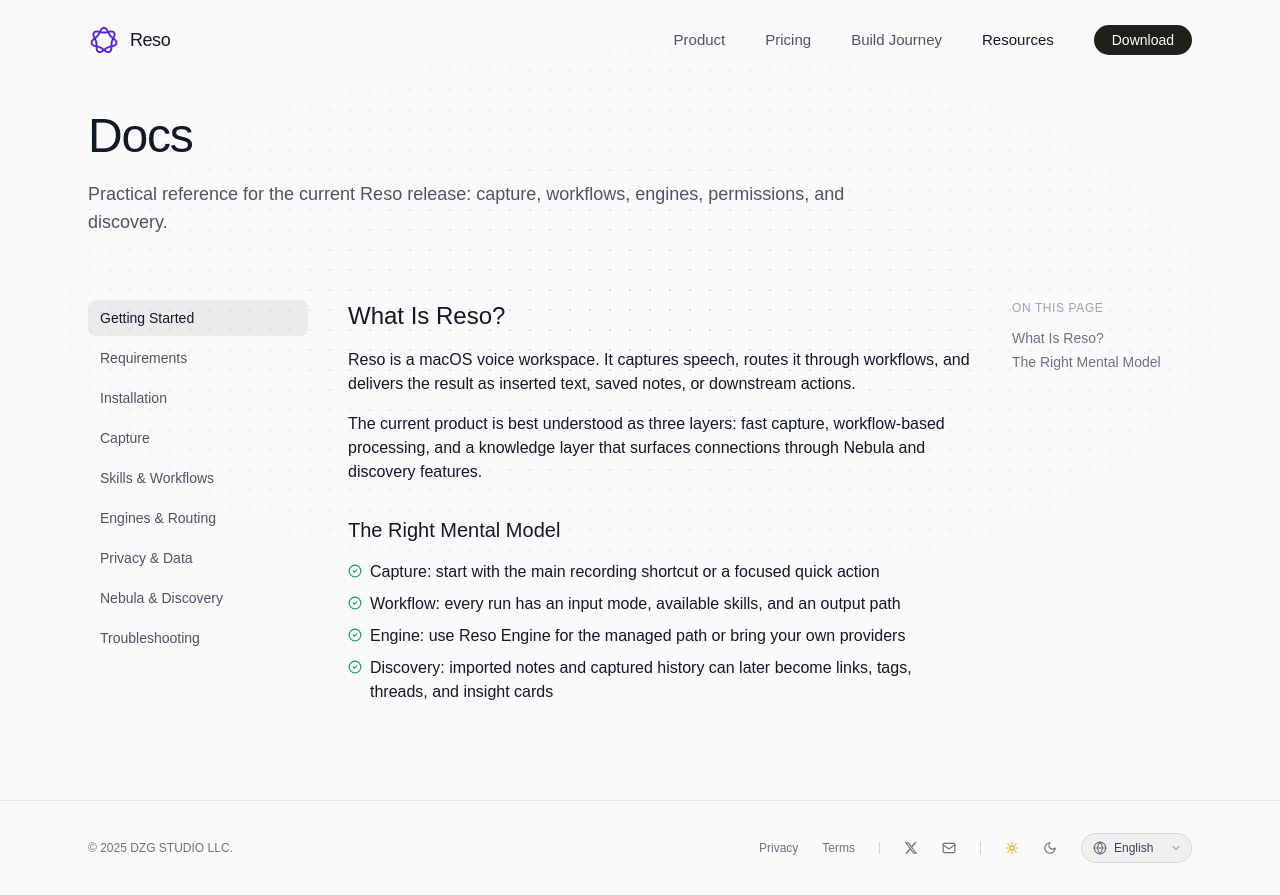
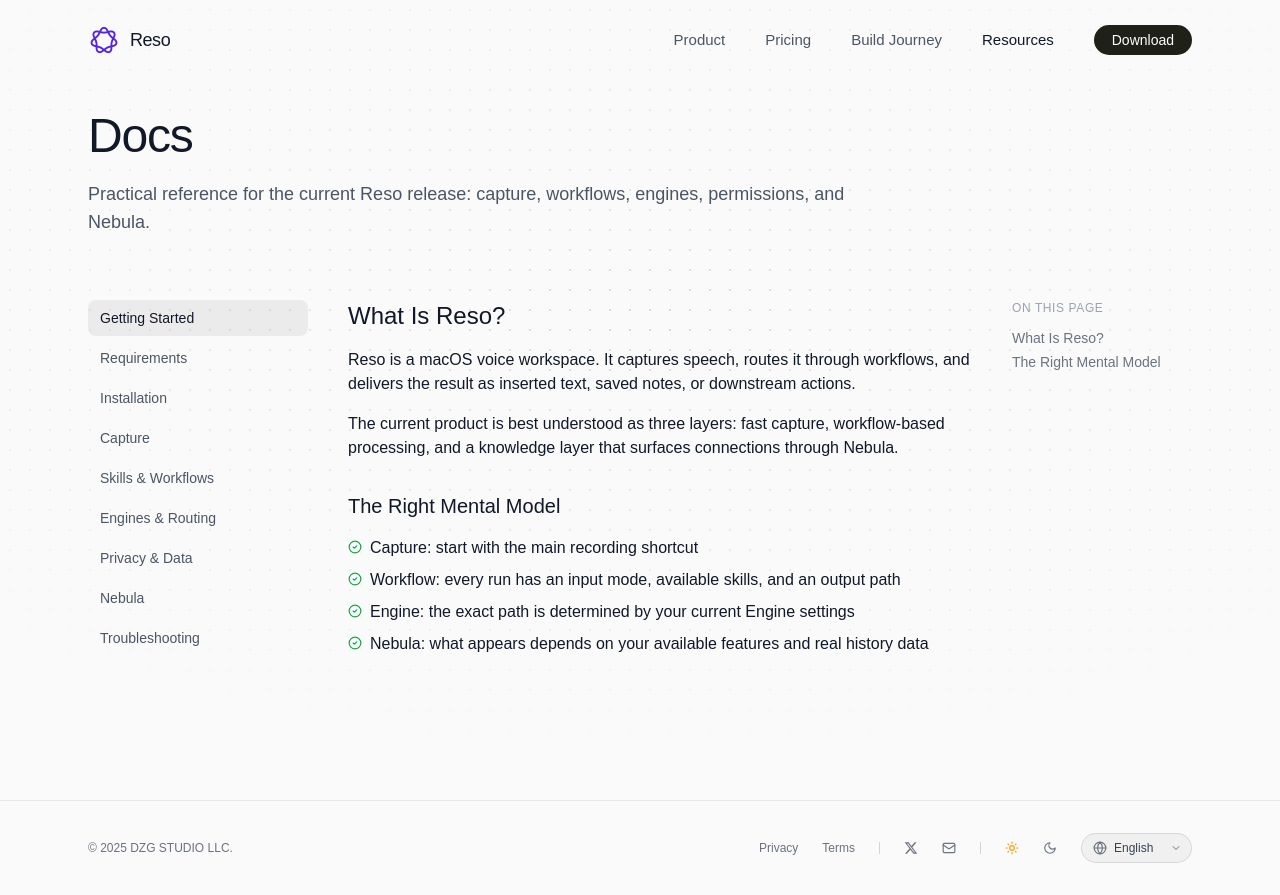
Before and after one commit to yg1112/ResoWebsite, a React (Vite) app: page /docs in a window 1280 px wide. Built offline with nearby package versions, Linux system fonts and the light colour scheme; a small style sheet from the web is missing.

Commit message:
docs: replace deprecated Discovery/Quick Action/Intent Drafting copy

```diff
--- a/src/data/docsContent.js
+++ b/src/data/docsContent.js
@@ -14,7 +14,7 @@
   en: {
     headerTitle: 'Docs',
     headerSubtitle:
-      'Practical reference for the current Reso release: capture, workflows, engines, permissions, and discovery.',
+      'Practical reference for the current Reso release: capture, workflows, engines, permissions, and Nebula.',
     onThisPage: 'On this page',
     nav: {
       gettingStarted: 'Getting Started',
@@ -24,7 +24,7 @@
       skills: 'Skills & Workflows',
       routing: 'Engines & Routing',
       privacy: 'Privacy & Data',
-      discovery: 'Nebula & Discovery',
+      discovery: 'Nebula',
       troubleshooting: 'Troubleshooting',
     },
     sections: {
@@ -36,7 +36,7 @@
             size: 'lg',
             paragraphs: [
               'Reso is a macOS voice workspace. It captures speech, routes it through workflows, and delivers the result as inserted text, saved notes, or downstream actions.',
-              'The current product is best understood as three layers: fast capture, workflow-based processing, and a knowledge layer that surfaces connections through Nebula and discovery features.',
+              'The current product is best understood as three layers: fast capture, workflow-based processing, and a knowledge layer that surfaces connections through Nebula.',
             ],
           },
           {
@@ -44,10 +44,10 @@
             title: 'The Right Mental Model',
             size: 'md',
             checklist: [
-              'Capture: start with the main recording shortcut or a focused quick action',
+              'Capture: start with the main recording shortcut',
               'Workflow: every run has an input mode, available skills, and an output path',
-              'Engine: use Reso Engine for the managed path or bring your own providers',
-              'Discovery: imported notes and captured history can later become links, tags, threads, and insight cards',
+              'Engine: the exact path is determined by your current Engine settings',
+              'Nebula: what appears depends on your available features and real history data',
             ],
           },
         ],
@@ -118,8 +118,7 @@
             ],
             checklist: [
               'Insert at Cursor: requires Accessibility and a real editable field',
-              'Diary-style flows can save output into your chosen storage pattern',
-              'Selection-based quick actions operate on currently selected text when required',
+              'Other output paths are determined by your current workflow configuration',
             ],
           },
         ],
@@ -143,17 +142,7 @@
             checklist: [
               'Insert at Cursor: place output into the focused app',
               'Screen Context: read the active app, selected text, and optional OCR context',
-              'Intent Drafting: treat your voice as instructions instead of literal dictation',
               'Generated Skills: create app automations backed by AppleScript or deep links',
-            ],
-          },
-          {
-            id: 'dictation-vs-intent',
-            title: 'Dictation vs Intent Drafting',
-            size: 'md',
-            paragraphs: [
-              'Dictation preserves what you said. Intent Drafting rewrites your spoken instruction into the target output.',
-              'In the current release, explicit workflow choice is the reliable mental model. Legacy Smart mode still exists, but the product is moving toward clearer workflow activation.',
             ],
           },
         ],
@@ -169,7 +158,7 @@
               'In the current build, Reso Engine STT is the default managed transcription path when it is enabled. BYOK cloud providers can be selected in Engine settings.',
             ],
             checklist: [
-              'Reso Engine: managed setup, no personal key, required for managed discovery features',
+              'Reso Engine: managed setup, no personal key, required for managed Nebula features',
               'Personal API: OpenAI, Anthropic, Google, or Groq with your own billing and model choice',
             ],
           },
@@ -187,7 +176,7 @@
             title: 'Routing Behavior',
             size: 'md',
             paragraphs: [
-              'Reso can use different providers for different steps, and some product-managed routing still exists outside full Pro discovery.',
+              'Reso can use different providers for different steps, and some product-managed routing still exists outside full Pro Nebula access.',
               'If a workflow needs a provider or entitlement you have not configured, the app surfaces that blocker instead of sending the job into a black box.',
             ],
           },
@@ -281,12 +270,12 @@
           },
           {
             id: 'engine-or-discovery',
-            title: 'Engine Or Discovery Problems',
+            title: 'Engine Or Nebula Problems',
             size: 'md',
             checklist: [
               'Re-check your API key or provider selection in Engine settings',
               'If you rely on Reso Engine, confirm your current plan or trial status',
-              'If discovery outputs are thin, import more real notes and history first',
+              'If Nebula outputs are thin, import more real notes and history first',
             ],
           },
         ],
@@ -295,7 +284,7 @@
   },
   zh: {
     headerTitle: 'Docs',
-    headerSubtitle: '围绕当前 Reso release 的实用参考：捕捉、workflow、引擎、权限与 discovery。',
+    headerSubtitle: '围绕当前 Reso release 的实用参考：捕捉、workflow、引擎、权限与星云。',
     onThisPage: '本页内容',
     nav: {
       gettingStarted: '快速开始',
@@ -305,7 +294,7 @@
       skills: '技能与工作流',
       routing: '引擎与路由',
       privacy: '隐私与数据',
-      discovery: 'Nebula 与 Discovery',
+      discovery: '星云',
       troubleshooting: '排障',
     },
     sections: {
@@ -317,7 +306,7 @@
             size: 'lg',
             paragraphs: [
               'Reso 是一个 macOS 语音工作空间。它负责捕捉语音，把输入送进 workflow，再把结果落到光标位置、笔记存储或下游动作里。',
-              '理解当前产品，最有效的方式是把它看成三层：快速捕捉、基于 workflow 的处理，以及通过 Nebula 与 discovery 功能浮现关联的知识层。',
+              '理解当前产品，最有效的方式是把它看成三层：快速捕捉、基于 workflow 的处理，以及通过 Nebula（星云）浮现关联的知识层。',
             ],
           },
           {
@@ -325,10 +314,10 @@
             title: '更准确的使用心智模型',
             size: 'md',
             checklist: [
-              'Capture：从主录音快捷键或某个 quick action 开始',
+              'Capture：从主录音快捷键开始',
               'Workflow：每次运行都会带着输入模式、可用 skills 和输出路径',
-              'Engine：可以走 Reso Engine，也可以接你自己的 provider',
-              'Discovery：导入的笔记和历史记录会进一步变成 links、tags、threads 和 insight cards',
+              'Engine：具体链路由你当前的 Engine 设置决定',
+              '星云：呈现内容取决于你当前可用能力和真实历史数据',
             ],
           },
         ],
@@ -399,8 +388,7 @@
             ],
             checklist: [
               'Insert at Cursor：需要辅助功能权限和真实可编辑输入框',
-              'Diary 类 workflow 可以按你设定的命名和存储策略保存',
-              '依赖选中文本的 quick action 会直接作用于当前 selection',
+              '其他输出路径是否可用，取决于当前 workflow 配置',
             ],
           },
         ],
@@ -424,17 +412,7 @@
             checklist: [
               'Insert at Cursor：把结果送进当前 app',
               'Screen Context：读取当前 app、选中文本和可选的 OCR 上下文',
-              'Intent Drafting：把你的语音当成指令，而不是逐字听写',
               'Generated Skills：生成基于 AppleScript 或 deep link 的 app 自动化',
-            ],
-          },
-          {
-            id: 'dictation-vs-intent',
-            title: 'Dictation 与 Intent Drafting 的区别',
-            size: 'md',
-            paragraphs: [
-              'Dictation 更接近忠实转写你说的话。Intent Drafting 则会把你的口头指令改写成目标输出。',
-              '对当前 release 来说，最可靠的使用方式是明确选择 workflow。Legacy Smart mode 仍然存在，但产品正在往更清晰的 workflow activation 演进。',
             ],
           },
         ],
@@ -450,7 +428,7 @@
               '当前 build 里，只要 Reso Engine 可用，它就是默认的托管 STT 路径。你也可以在 Engine 设置里改成 BYOK 的云端 provider。',
             ],
             checklist: [
-              'Reso Engine：托管配置、无需个人 key、也是托管 discovery 能力的前提',
+              'Reso Engine：托管配置、无需个人 key、也是托管星云能力的前提',
               'Personal API：支持 OpenAI、Anthropic、Google、Groq，由你控制账单和模型选择',
             ],
           },
@@ -460,7 +438,7 @@
             size: 'md',
             paragraphs: [
               '如果你已经有稳定的 provider 和 API key，或者你更在意直接控制权，选 Personal API。',
-              '如果你想减少配置项、直接走产品托管路径，并使用完整的托管 inference 与 discovery，选 Reso Engine。价格、trial 和 quota 可能会变，所以商业信息以 Pricing 页面为准。',
+              '如果你想减少配置项、直接走产品托管路径，并使用完整的托管 inference 与星云，选 Reso Engine。价格、trial 和 quota 可能会变，所以商业信息以 Pricing 页面为准。',
             ],
           },
           {
@@ -468,7 +446,7 @@
             title: '当前的路由行为',
             size: 'md',
             paragraphs: [
-              'Reso 可以在不同步骤上使用不同 provider，而且有些产品托管的 routing 即使不在完整 Pro discovery 下也会继续存在。',
+              'Reso 可以在不同步骤上使用不同 provider，而且有些产品托管的 routing 即使不在完整 Pro 星云下也会继续存在。',
               '如果某个 workflow 依赖你尚未配置的 provider 或 entitlement，app 会明确暴露这个 blocker，而不是把请求丢进黑箱。',
             ],
           },
@@ -562,12 +540,12 @@
           },
           {
             id: 'engine-or-discovery',
-            title: '引擎或 Discovery 出问题',
+            title: '引擎或星云出问题',
             size: 'md',
             checklist: [
               '重新检查 Engine 设置里的 provider 选择和 API key',
               '如果你依赖 Reso Engine，确认当前 plan 或 trial 状态',
-              '如果 discovery 结果很薄，先导入更多真实笔记和历史记录',
+              '如果星云结果很薄，先导入更多真实笔记和历史记录',
             ],
           },
         ],
@@ -577,7 +555,7 @@
   ja: {
     headerTitle: 'Docs',
     headerSubtitle:
-      '現在の Reso release を前提にした実用リファレンスです。capture、workflow、engine、permissions、discovery をまとめています。',
+      '現在の Reso release を前提にした実用リファレンスです。capture、workflow、engine、permissions、Nebula をまとめています。',
     onThisPage: 'このページ',
     nav: {
       gettingStarted: 'はじめに',
@@ -587,7 +565,7 @@
       skills: 'Skills と Workflow',
       routing: 'Engine と Routing',
       privacy: 'Privacy と Data',
-      discovery: 'Nebula と Discovery',
+      discovery: 'Nebula',
       troubleshooting: 'トラブルシュート',
     },
     sections: {
@@ -599,7 +577,7 @@
             size: 'lg',
             paragraphs: [
               'Reso は macOS 向けの voice workspace です。音声を capture し、workflow に流し、結果をカーソル位置、保存先メモ、または次の action に届けます。',
-              '現在の製品は、fast capture、workflow-based processing、そして Nebula と discovery 機能によって繋がりを浮かび上がらせる knowledge layer の三層で理解するのが正確です。',
+              '現在の製品は、fast capture、workflow-based processing、そして Nebula 機能によって繋がりを浮かび上がらせる knowledge layer の三層で理解するのが正確です。',
             ],
           },
           {
@@ -607,10 +585,10 @@
             title: '使い方のメンタルモデル',
             size: 'md',
             checklist: [
-              'Capture: メイン録音ショートカットか quick action から始める',
+              'Capture: メイン録音ショートカットから始める',
               'Workflow: すべての実行には input mode、skills、output path がある',
-              'Engine: Reso Engine か自分の provider を使う',
-              'Discovery: 取り込んだノートや履歴が links、tags、threads、insight cards へ育つ',
+              'Engine: 実際の経路は現在の Engine settings によって決まる',
+              'Nebula: 表示内容は利用可能な機能と実データ量に依存する',
             ],
           },
         ],
@@ -681,8 +659,7 @@
             ],
             checklist: [
               'Insert at Cursor: Accessibility と editable field が必要',
-              'Diary 系 workflow は保存先や命名ルールに従って保存できる',
-              'selection ベースの quick action は必要に応じて現在の選択テキストを使う',
+              'そのほかの出力経路は現在の workflow 設定に依存する',
             ],
           },
         ],
@@ -706,17 +683,7 @@
             checklist: [
               'Insert at Cursor: 出力をフォーカス中の app に入れる',
               'Screen Context: active app、selected text、必要なら OCR context を読む',
-              'Intent Drafting: 音声を逐語入力ではなく指示として扱う',
               'Generated Skills: AppleScript や deep link を使う app automation を作る',
-            ],
-          },
-          {
-            id: 'dictation-vs-intent',
-            title: 'Dictation と Intent Drafting',
-            size: 'md',
-            paragraphs: [
-              'Dictation は話した内容を保ちます。Intent Drafting は話した指示を目的の出力へ書き換えます。',
-              '現在の release では、明示的に workflow を選ぶのが最も信頼できる使い方です。Legacy Smart mode は残っていますが、製品はより明確な workflow activation に向かっています。',
             ],
           },
         ],
@@ -732,7 +699,7 @@
               '現在の build では、Reso Engine が有効ならそれがデフォルトの managed STT path です。Engine settings で BYOK の cloud provider に切り替えることもできます。',
             ],
             checklist: [
-              'Reso Engine: managed setup、個人 key 不要、managed discovery に必要',
+              'Reso Engine: managed setup、個人 key 不要、managed Nebula に必要',
               'Personal API: OpenAI、Anthropic、Google、Groq を自分の課金で使う',
             ],
           },
@@ -742,7 +709,7 @@
             size: 'md',
             paragraphs: [
               '既に安定した provider や API key を持っているなら Personal API が向いています。',
-              '設定項目を減らし、製品側が管理する inference と discovery を使いたいなら Reso Engine が向いています。価格、trial、quota は変わり得るので、商用条件は Pricing ページを参照してください。',
+              '設定項目を減らし、製品側が管理する inference と Nebula を使いたいなら Reso Engine が向いています。価格、trial、quota は変わり得るので、商用条件は Pricing ページを参照してください。',
             ],
           },
           {
@@ -750,7 +717,7 @@
             title: '現在の routing の振る舞い',
             size: 'md',
             paragraphs: [
-              'Reso はステップごとに別の provider を使えます。また、完全な Pro discovery 以外でも一部の product-managed routing は存在します。',
+              'Reso はステップごとに別の provider を使えます。また、完全な Pro Nebula 以外でも一部の product-managed routing は存在します。',
               'workflow が未設定の provider や entitlement を必要とする場合、app はその blocker を明示し、ブラックボックス的に処理を進めません。',
             ],
           },
@@ -844,12 +811,12 @@
           },
           {
             id: 'engine-or-discovery',
-            title: 'Engine や Discovery の問題',
+            title: 'Engine や Nebula の問題',
             size: 'md',
             checklist: [
               'Engine settings で provider と API key を再確認する',
               'Reso Engine 依存なら current plan や trial status を確認する',
-              'Discovery の出力が薄い場合は、まず本物のノートや履歴を増やす',
+              'Nebula の出力が薄い場合は、まず本物のノートや履歴を増やす',
             ],
           },
         ],
```
